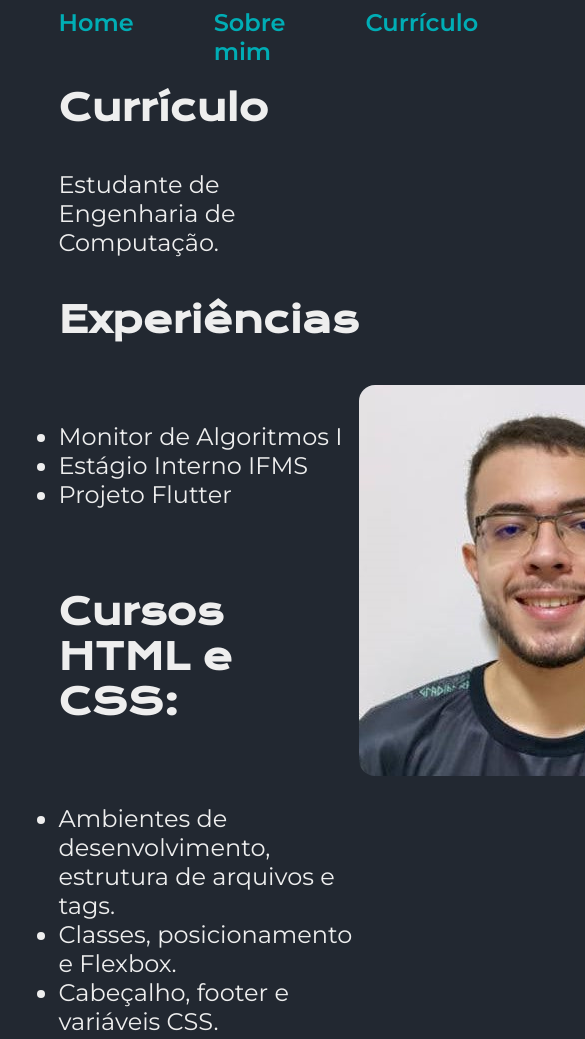
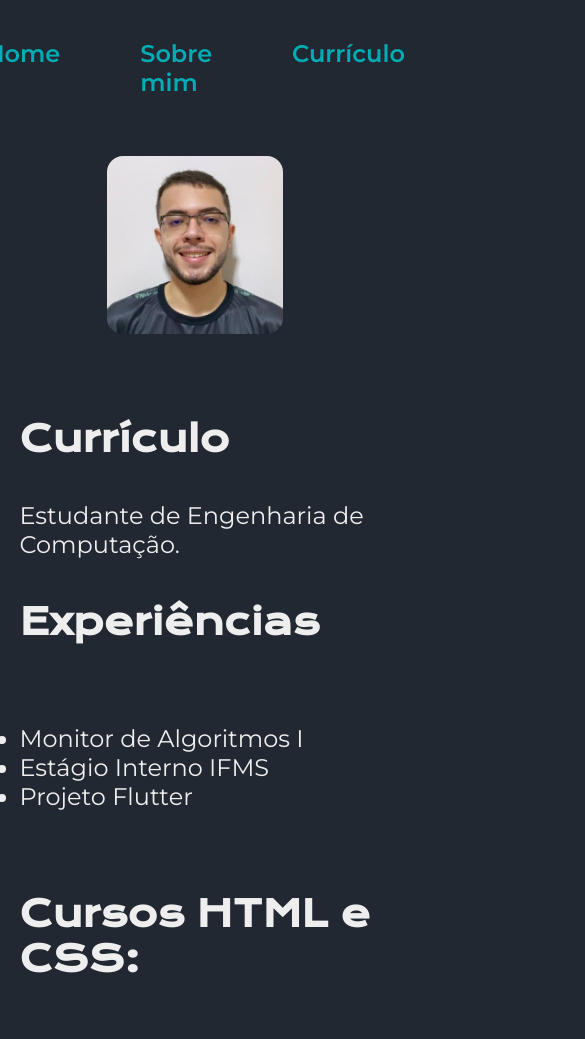
Before and after one commit to mateusopaiva/portifolio, a plain HTML site: page curriculo.html in a window 390 px wide. Shown: the top 1039 px of the page, 585 px wide, since content can reach past the window. Drawn offline with nearby package versions, Linux system fonts and the light colour scheme.

Commit message:
Responsividade

```diff
--- a/curriculo.html
+++ b/curriculo.html
@@ -16,7 +16,7 @@
         </nav>
     </header>
 
-    <main class="apresentacao__curriculo">
+    <main class="apresentacao">
         <section class="apresentacao__conteudo">
             <h1 class="apresentacao__conteudo__titulo">Currículo</h1>
             <p class="apresentacao__conteudo__texto">
@@ -39,7 +39,7 @@
             </ul>
             </p>
         </section>
-        <img src="./assets/perfil.jpg" alt="Mateus Paiva" class="imagem">
+        <img class="apresentacao__imagem" src="./assets/perfil.jpg" alt="Mateus Paiva">
     </main>
 
     <footer class="rodape">
--- a/styles/style.css
+++ b/styles/style.css
@@ -32,42 +32,29 @@ body {
 
 .cabecalho__menu__link {
     font-family: var(--font-secundaria);
-    font-size: 24px;
+    font-size: 1.5rem;
     font-weight: 600;
     color: var(--cor-terciaria);
     text-decoration: none;
 }
 
 .apresentacao {
-    padding: 5% 15% 8.2%;
+    padding: 5% 15%;
     display: flex;
     align-items: center;
     justify-content: space-between;
-}
-
-.apresentacao__about {
-    padding: 5% 15% 10.9%;
-    display: flex;
-    align-items: center;
-    justify-content: space-between;
-}
-
-.apresentacao__curriculo {
-    padding: 5% 15% 2%;
-    display: flex;
-    align-items: center;
-    justify-content: space-between;
+    gap: 82px;
 }
 
 .apresentacao__conteudo {
-    width: 615px;
+    width: 50%;
     display: flex;
     flex-direction: column;
     gap: 40px;
 }
 
 .apresentacao__conteudo__titulo {
-    font-size: 36px;
+    font-size: 2.25rem;
     font-family: var(--font-primaria);
 }
 
@@ -76,7 +63,7 @@ body {
 }
 
 .apresentacao__conteudo__texto {
-    font-size: 24px;
+    font-size: 1.5rem;
     font-family: var(--font-secundaria);
 }
 
@@ -91,18 +78,18 @@ body {
 .apresentacao__links__subtitulo {
     font-family: var(--font-primaria)f;
     font-weight: 400;
-    font-size: 24px;
+    font-size: 1.5rem;
 }
 
-.apresentacao__links__redes {
+.apresentacao__links__navegacao {
     display: flex;
     justify-content: center;
     gap: 16px;
     border: 2px solid var(--cor-terciaria);
-    width: 378px;
+    width: 50%;
     text-align: center;
     border-radius: 8px;
-    font-size: 24px;
+    font-size: 1.5rem;
     font-weight: 600;
     padding: 21.5px 0;
     text-decoration: none;
@@ -114,8 +101,9 @@ body {
     background-color: var(--cor-hover);
 }
 
-.imagem {
-    border-radius: 16px;
+.apresentacao__imagem {
+    border-radius: 1rem;
+    width: 50%;
 }
 
 .rodape {
@@ -124,6 +112,25 @@ body {
     background-color: var(--cor-terciaria);
     text-align: center;
     font-family: var(--font-secundaria);
-    font-size: 24px;
+    font-size: 1.5rem;
     font-weight: 400;
 }
+
+@media (max-width:1200px) {
+    .cabecalho {
+        padding: 10%;
+    }
+
+    .cabecalho__menu {
+        justify-content: center;
+    }
+
+    .apresentacao {
+        flex-direction: column-reverse;
+        padding: 5%;
+    }
+
+    .apresentacao__conteudo {
+        width: auto;
+    }
+}
```
Also changed, not shown: about.html (+2 -2 lines), index.html (+3 -3 lines).
